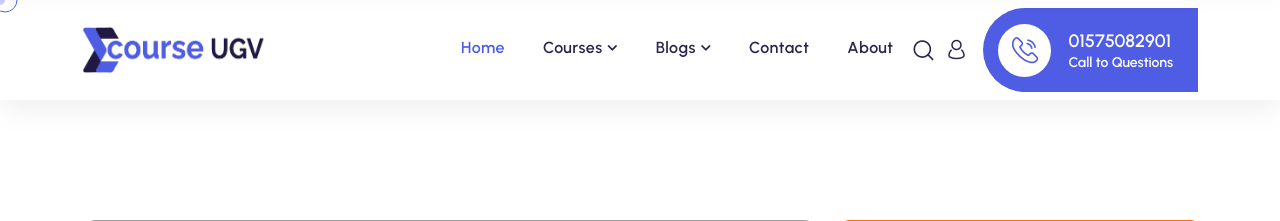
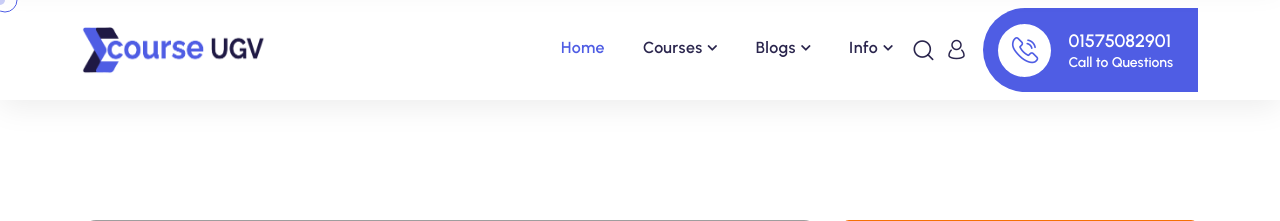
Before and after one commit to moniruldevelopers/test, a Django app: a page that uses lms/templates/components/header.html in a window 1280 px wide. Shown: the top 221 px of the page. Run offline with Django 4.2, Linux system fonts and the light colour scheme; data comes from the database, SQL or seed files in the repository; both versions use the stored data as it was after the commit; parts of the project's set-up code (start-up, migrations or seed data) failed here and were passed over; some libraries are stand-ins or nearby versions; some web fonts are replaced; grey boxes are pictures that could not be loaded.

Commit message:
menu fins

```diff
--- a/lms/templates/components/header.html
+++ b/lms/templates/components/header.html
@@ -22,7 +22,7 @@
                             <li><a href="{% url 'course_list' %}">Courses List</a></li>
                             <li><a href="{% url 'quiz' %}">Quiz</a></li>
                             <li><a href="{% url 'project' %}">Projects List</a></li>
-                            <li><a href="{% url 'beteacher' %}">Become a Teacher</a></li>
+
                         </ul>
                     </li>
                     <li class="dropdown">
@@ -32,10 +32,17 @@
                             <li><a href="{% url 'gallery' %}">Gallery</a></li>
                         </ul>
                     </li>
+                    <li class="dropdown">
+                        <a href="#">Info</a>
+                        <ul>
+                            <li><a href="{% url 'beteacher' %}">Become a Teacher</a></li>
+                            <li><a href="{% url 'contact' %}">Contact</a></li>
+                            <li><a href="{% url 'about' %}">About</a></li>
+                        </ul>
+                    </li>
 
 
-                    <li><a href="{% url 'contact' %}">Contact</a></li>
-                    <li><a href="{% url 'about' %}">About</a></li>
+
                 </ul>
             </div><!-- /.main-menu__nav -->
             <div class="main-menu__right">
```
Also changed, not shown: db.sqlite3, media/teacher_registraion_files/Screenshot_1.png (added).
